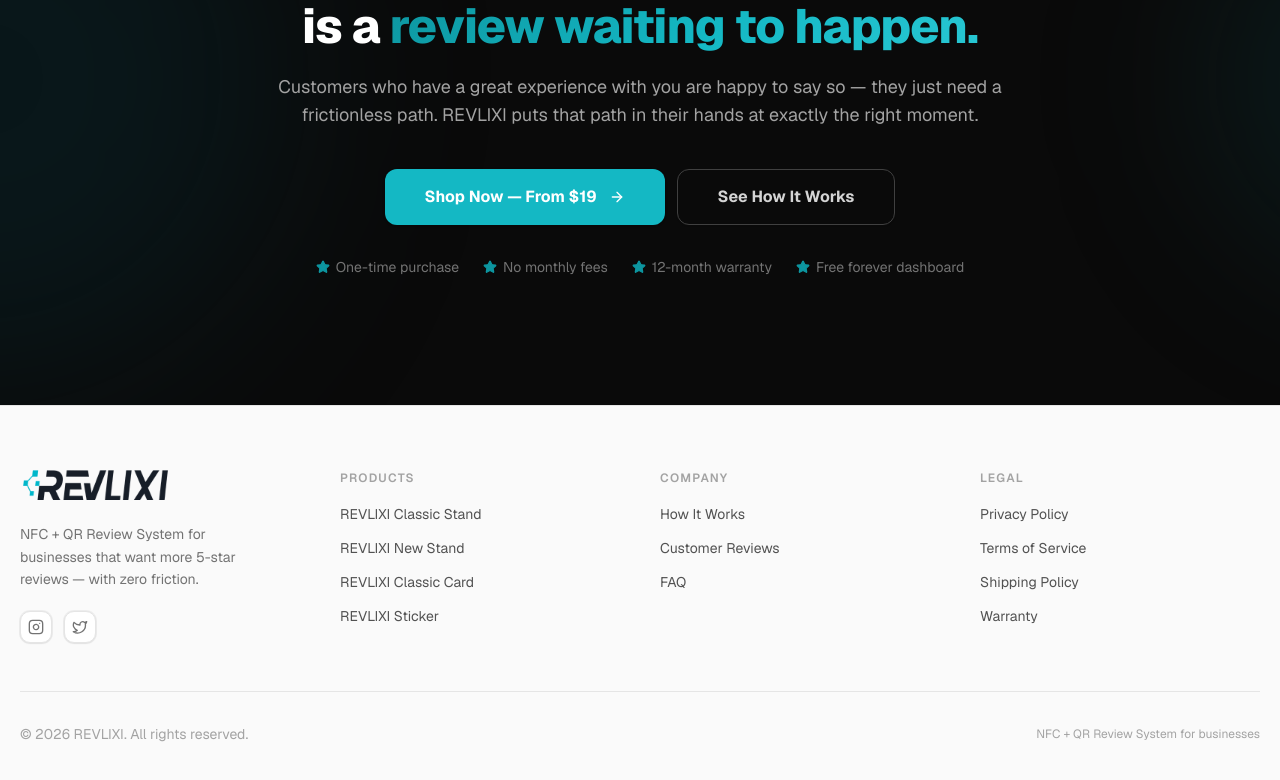
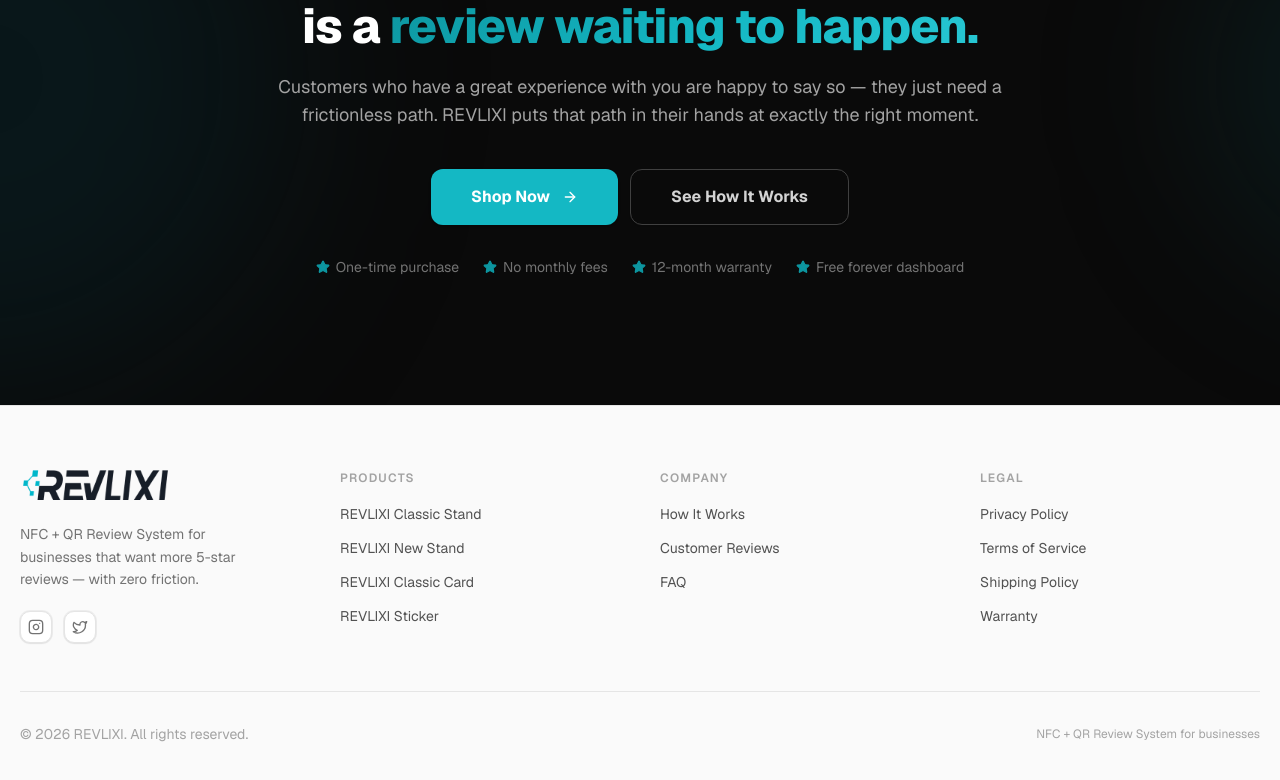
Before and after one commit to mohd-salem/revlixi-landingpage, a Next.js app: page / in a window 1280 px wide. Shown: the part 5860-6640 px from the top of the page. Built offline with nearby package versions, Linux system fonts and the light colour scheme.

Commit message:
fix: reliable scroll for footer products, sticky CTA, and CTA strip shop buttons

```diff
--- a/components/marketing/cta-strip.tsx
+++ b/components/marketing/cta-strip.tsx
@@ -1,3 +1,5 @@
+"use client";
+
 import Link from "next/link";
 import { ArrowRight, Star } from "lucide-react";
 import { Button } from "@/components/ui/button";
@@ -56,11 +58,17 @@
           {/* CTAs */}
           <FadeIn delay={0.24}>
             <div className="flex flex-col items-center justify-center gap-3 sm:flex-row">
-              <Button size="xl" variant="gold" asChild>
-                <Link href="#shop">
-                  Shop Now — From $19
-                  <ArrowRight className="ml-1 h-5 w-5" aria-hidden="true" />
-                </Link>
+              <Button
+                size="xl"
+                variant="gold"
+                onClick={() =>
+                  document
+                    .getElementById("shop")
+                    ?.scrollIntoView({ behavior: "smooth" })
+                }
+              >
+                Shop Now
+                <ArrowRight className="ml-1 h-5 w-5" aria-hidden="true" />
               </Button>
               <Button
                 size="xl"
--- a/components/marketing/footer.tsx
+++ b/components/marketing/footer.tsx
@@ -1,3 +1,5 @@
+"use client";
+
 import Link from "next/link";
 import { Instagram, Twitter } from "lucide-react";
 import { RevlixiLogo } from "@/components/ui/revlixi-logo";
@@ -62,12 +64,17 @@
             <ul className="flex flex-col gap-2.5" role="list">
               {footerNav.products.map((item) => (
                 <li key={item.label}>
-                  <Link
-                    href={item.href}
-                    className="text-sm text-neutral-600 hover:text-neutral-950 transition-colors"
+                  <button
+                    type="button"
+                    onClick={() =>
+                      document
+                        .getElementById("shop")
+                        ?.scrollIntoView({ behavior: "smooth" })
+                    }
+                    className="text-sm text-neutral-600 hover:text-neutral-950 transition-colors text-left"
                   >
                     {item.label}
-                  </Link>
+                  </button>
                 </li>
               ))}
             </ul>
--- a/components/marketing/sticky-cta.tsx
+++ b/components/marketing/sticky-cta.tsx
@@ -29,15 +29,17 @@
   return (
     <AnimatePresence>
       {visible && !dismissed && (
-        <motion.div
-          initial={{ y: 100, opacity: 0 }}
-          animate={{ y: 0, opacity: 1 }}
-          exit={{ y: 100, opacity: 0 }}
-          transition={slideTransition}
+        <div
           className="fixed bottom-4 sm:bottom-5 left-1/2 z-[90] w-full max-w-lg -translate-x-1/2 px-3 sm:px-4"
           role="complementary"
           aria-label="Shop shortcut"
         >
+          <motion.div
+            initial={{ y: 100, opacity: 0 }}
+            animate={{ y: 0, opacity: 1 }}
+            exit={{ y: 100, opacity: 0 }}
+            transition={slideTransition}
+          >
           <div className="flex items-center gap-3 rounded-2xl border border-neutral-200 bg-white px-4 py-3.5 shadow-[0_8px_40px_rgba(0,0,0,0.14),0_0_0_1px_rgba(0,0,0,0.04)]">
             <div className="min-w-0 flex-1">
               <p className="truncate text-sm font-semibold text-neutral-950">
@@ -63,7 +65,8 @@
               <X className="h-4 w-4" aria-hidden="true" />
             </button>
           </div>
-        </motion.div>
+          </motion.div>
+        </div>
       )}
     </AnimatePresence>
   );
```
